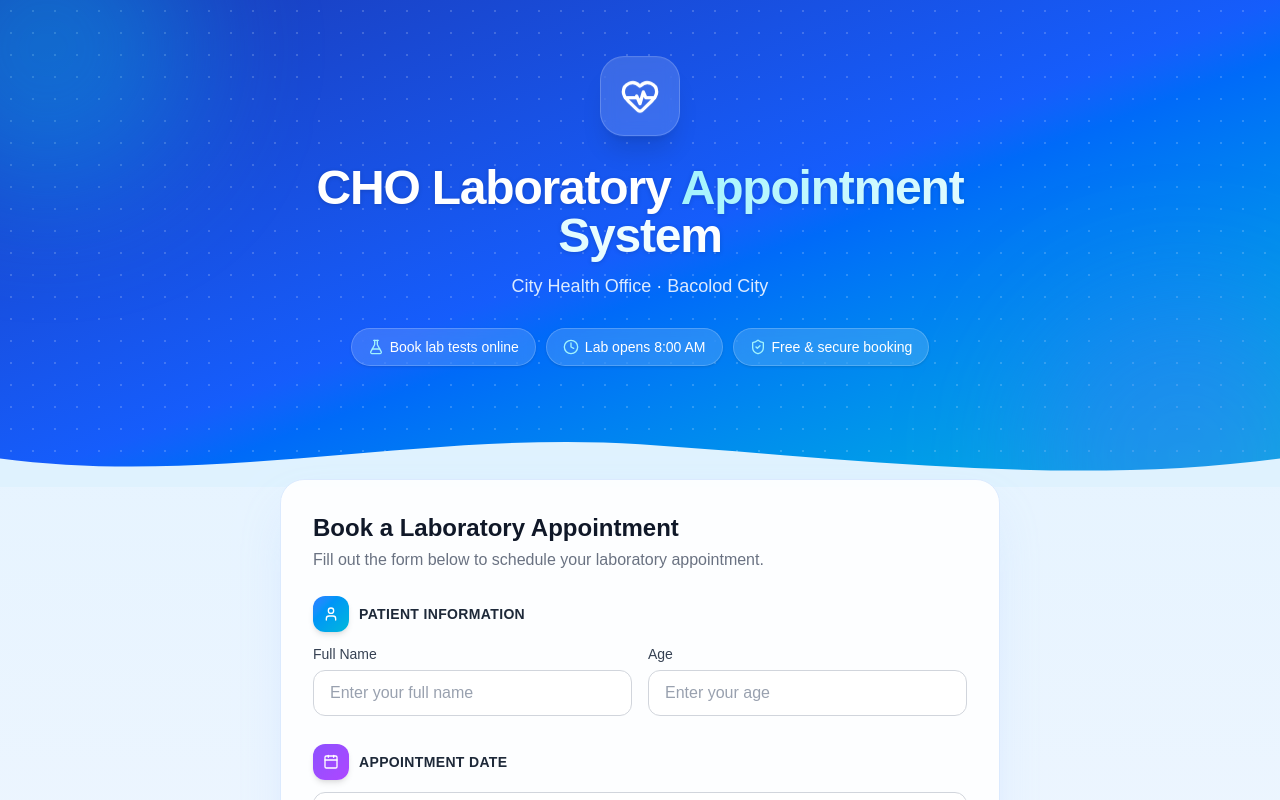
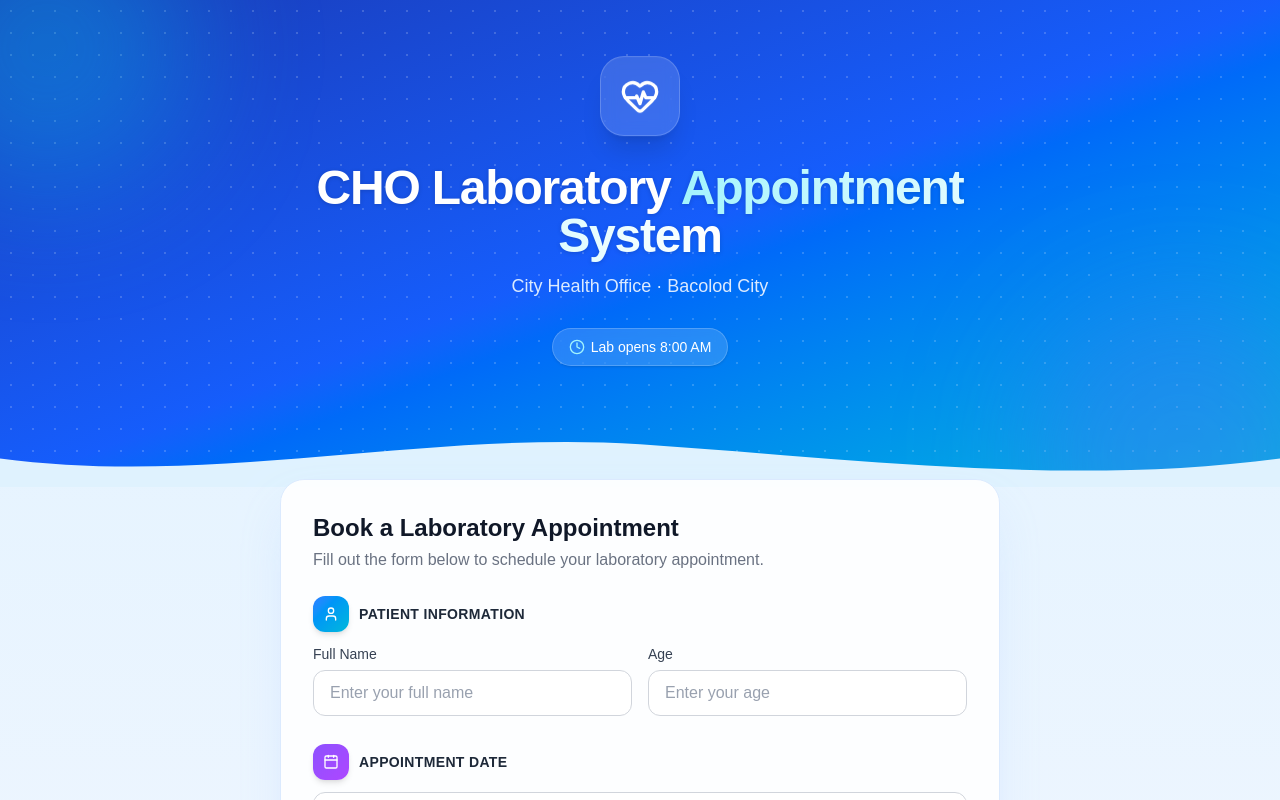
Before and after one commit to JoaquinDomain/cho-appointment-system, a Next.js app: page / in a window 1280 px wide. Shown: the top 800 px of the page. Built offline with nearby package versions, Linux system fonts and the light colour scheme.

Commit message:
ui: remove redundant booking badges from appointment hero section

```diff
--- a/src/app/page.tsx
+++ b/src/app/page.tsx
@@ -1,5 +1,5 @@
 import { redirect } from 'next/navigation'
-import { HeartPulse, FlaskConical, Clock, ShieldCheck, MapPin } from 'lucide-react'
+import { HeartPulse, Clock, MapPin } from 'lucide-react'
 import AppointmentForm from '@/components/AppointmentForm'
 import { isAdminSite } from '@/lib/appMode'
 
@@ -28,15 +28,9 @@ export default function Home() {
           <p className="text-blue-100 text-sm sm:text-lg">
             City Health Office &middot; Bacolod City
           </p>
-          <div className="mt-7 flex flex-wrap justify-center gap-2.5 text-xs sm:text-sm">
-            <span className="inline-flex items-center gap-1.5 bg-white/15 backdrop-blur border border-white/20 rounded-full px-4 py-2 shadow">
-              <FlaskConical className="w-4 h-4 text-cyan-200" /> Book lab tests online
-            </span>
+          <div className="mt-7 flex justify-center items-center text-xs sm:text-sm">
             <span className="inline-flex items-center gap-1.5 bg-white/15 backdrop-blur border border-white/20 rounded-full px-4 py-2 shadow">
               <Clock className="w-4 h-4 text-cyan-200" /> Lab opens 8:00 AM
-            </span>
-            <span className="inline-flex items-center gap-1.5 bg-white/15 backdrop-blur border border-white/20 rounded-full px-4 py-2 shadow">
-              <ShieldCheck className="w-4 h-4 text-cyan-200" /> Free &amp; secure booking
             </span>
           </div>
         </div>
```
